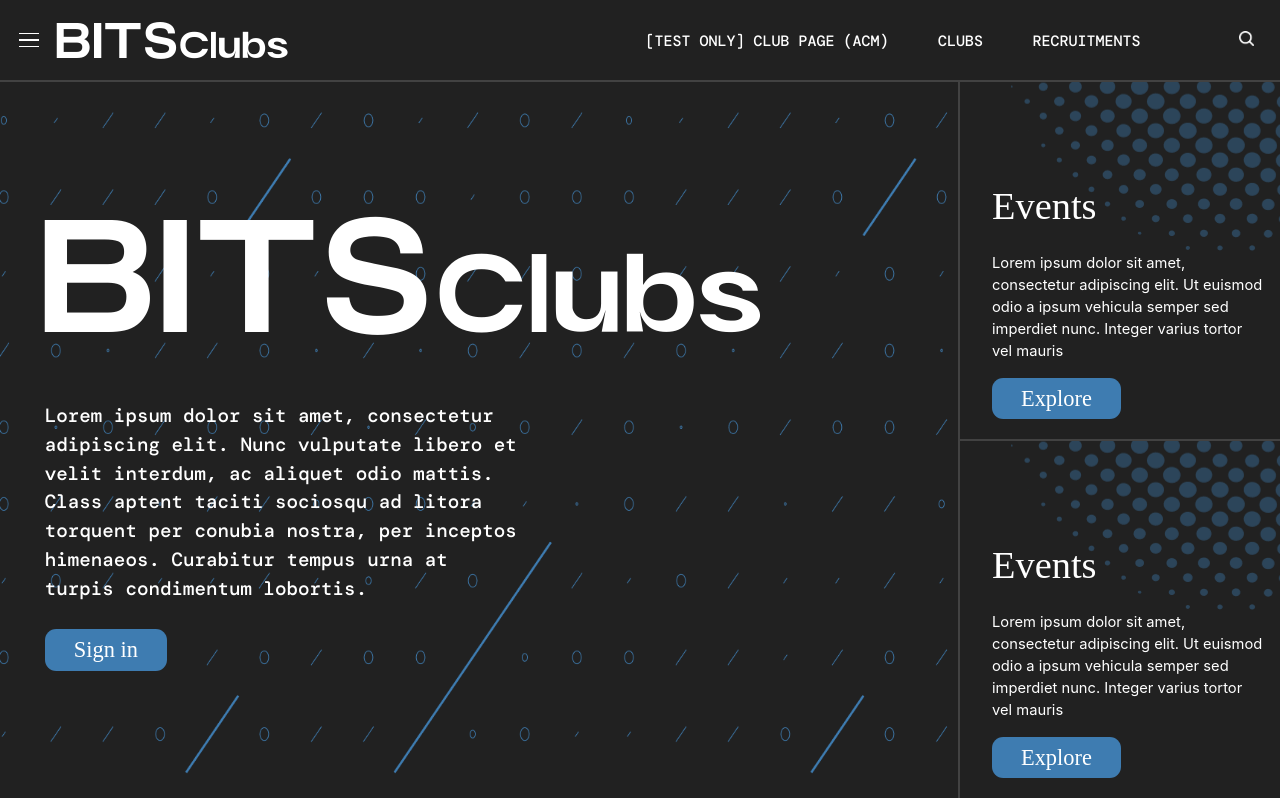
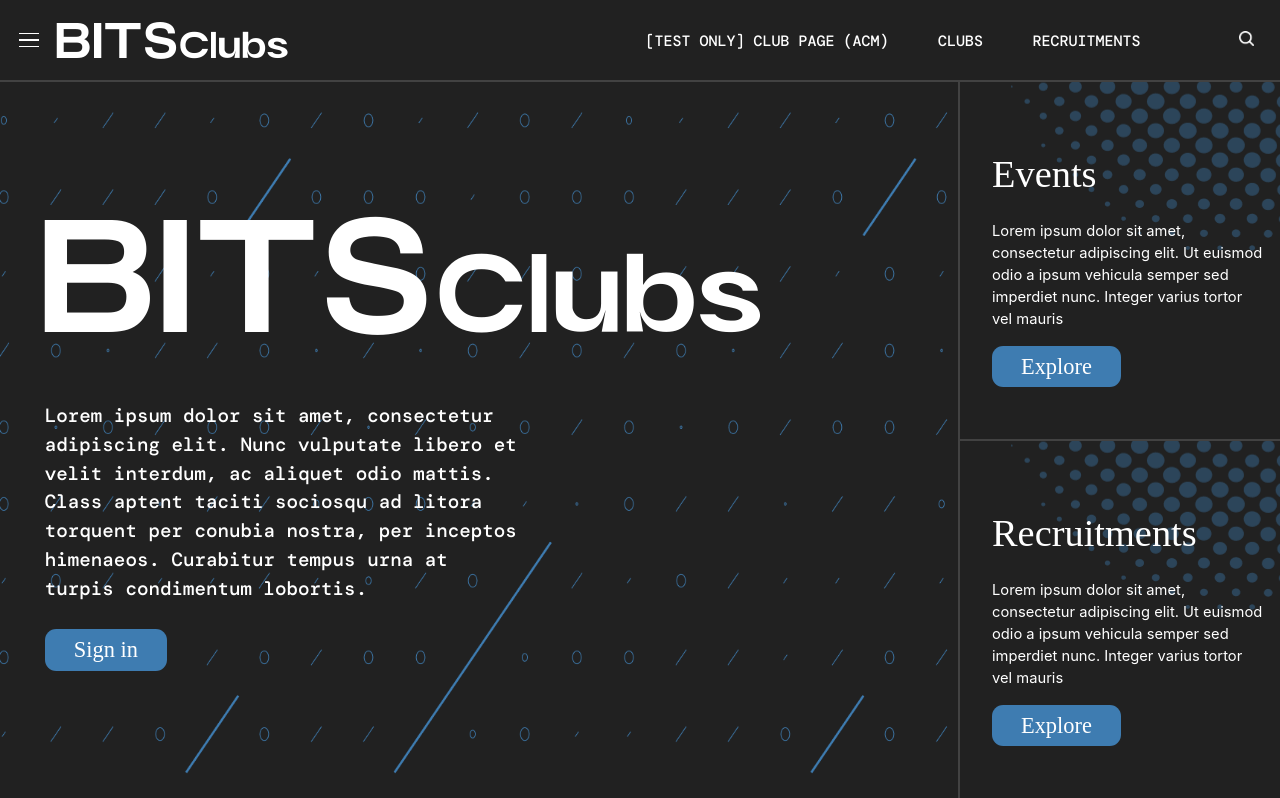
Before and after one commit to dvm-bitspilani/bits-club, a React (Vite) app: page / in a window 1280 px wide. Shown: the top 798 px of the page. Built offline with nearby package versions, Linux system fonts and the light colour scheme; a web font is replaced by a local one.

Commit message:
fixed: button padding

```diff
--- a/src/routes/components/Landing Page/LandingPage.css
+++ b/src/routes/components/Landing Page/LandingPage.css
@@ -27,7 +27,8 @@ html{
 }
 .first-landing-page-right{
     width: 25vw;
-    height: 90vh;
+    min-height: 90vh;
+    height: auto;
     background-color: #212121;
     border-top: 2px solid rgba(128, 128, 128, 0.346);
 }
@@ -38,6 +39,7 @@ html{
     left: 3.5vw; */
     margin-top: 10vw;
     margin-left: 3.5vw;
+
 }
 .first-landing-page-bits{
     font-family: 'Artega';
@@ -88,7 +90,7 @@ html{
     width: 100%;
     height: 100%;
     border-bottom: 2px solid rgba(128, 128, 128, 0.346);
-    /* padding: 50px; */
+    margin-bottom: 1rem;
 }
 .first-landing-page-events{
     height: 50%;
@@ -100,7 +102,7 @@ html{
     font-weight: 500;
     font-size: 3vw;
     display: inline-block;
-    margin-top: 6rem;
+    margin-top: 4rem;
     margin-left: 2rem;
 }
 
@@ -118,6 +120,7 @@ html{
     width: 100%;
     height: 100%;
     border-bottom: 2px solid rgba(128, 128, 128, 0.346);
+    margin-bottom: 1rem;
 }
 .first-landing-page-recruitments{
     height: 50%;
@@ -129,7 +132,7 @@ html{
     font-weight: 500;
     font-size: 3vw;
     display: inline-block;
-    margin-top: 6rem;
+    margin-top: 4rem;
     margin-left: 2rem;
 }
 .first-landing-page-recruitments-explore-btn{
--- a/src/routes/components/Landing Page/LandingPage.jsx
+++ b/src/routes/components/Landing Page/LandingPage.jsx
@@ -41,7 +41,7 @@ export default function LandingPage() {
                     <div className="first-landing-page-recruitments">
                     <div className="landing-page-recruitments-wrapper">
                             <span className="landing-page-recruitments-text">
-                                Events
+                                Recruitments
                             </span>
                             <p className='landing-page-recruitments-para'>
                             Lorem ipsum dolor sit amet, consectetur adipiscing elit. Ut euismod odio a ipsum vehicula semper sed imperdiet nunc. Integer varius tortor vel mauris
```
